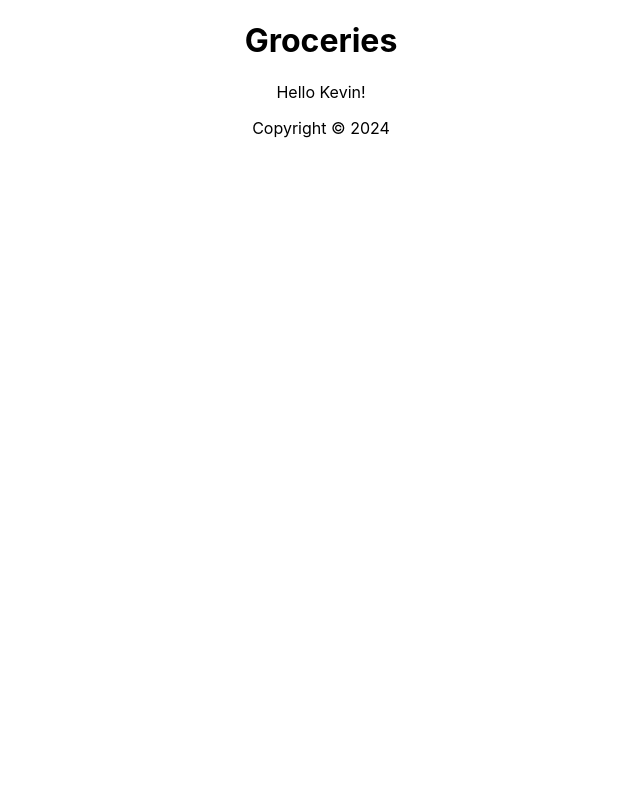
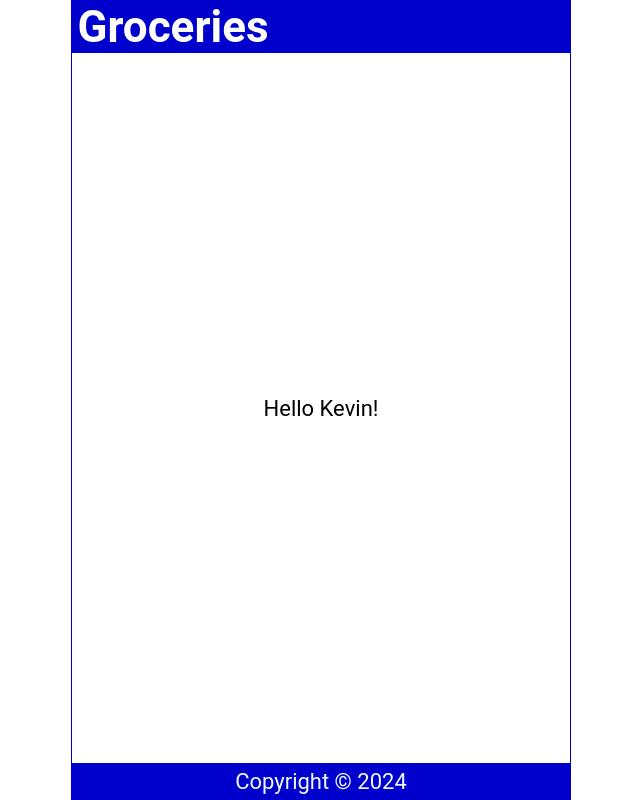
Before and after one commit to Anmol057/REACT_SERIES, a React (Create React App) app: page / in a window 1280 px wide. Shown: the whole page, without its empty margins (319-959 px from the left). Built offline with nearby package versions, Linux system fonts and the light colour scheme.

Commit message:
video 4 styles in css

```diff
--- a/src/App.css
+++ /dev/null
@@ -1,38 +0,0 @@
-.App {
-  text-align: center;
-}
-
-.App-logo {
-  height: 40vmin;
-  pointer-events: none;
-}
-
-@media (prefers-reduced-motion: no-preference) {
-  .App-logo {
-    animation: App-logo-spin infinite 20s linear;
-  }
-}
-
-.App-header {
-  background-color: #282c34;
-  min-height: 100vh;
-  display: flex;
-  flex-direction: column;
-  align-items: center;
-  justify-content: center;
-  font-size: calc(10px + 2vmin);
-  color: white;
-}
-
-.App-link {
-  color: #61dafb;
-}
-
-@keyframes App-logo-spin {
-  from {
-    transform: rotate(0deg);
-  }
-  to {
-    transform: rotate(360deg);
-  }
-}
--- a/src/App.js
+++ b/src/App.js
@@ -1,4 +1,3 @@
-import './App.css';
 import Header from './Header';
 import Content from './Content';
 import Footer from './Footer';
--- a/src/Header.js
+++ b/src/Header.js
@@ -1,8 +1,12 @@
 import React from 'react'
 
+const headerStyle = {
+    backgroundColor: 'mediumblue',
+    color: '#fff'
+}
 const Header = () => {
   return (
-    <header>
+    <header style={headerStyle}>
         <h1>Groceries</h1>
     </header>
   )
--- a/src/index.css
+++ b/src/index.css
@@ -1,13 +1,59 @@
+* {
+  margin: 0;
+  padding: 0;
+  box-sizing: border-box;
+}
+
+html {
+  font-size: 22px;
+}
+
 body {
-  margin: 0;
-  font-family: -apple-system, BlinkMacSystemFont, 'Segoe UI', 'Roboto', 'Oxygen',
+  min-height: 100vh;
+  font-family: 'Roboto', 'Oxygen',
     'Ubuntu', 'Cantarell', 'Fira Sans', 'Droid Sans', 'Helvetica Neue',
     sans-serif;
   -webkit-font-smoothing: antialiased;
   -moz-osx-font-smoothing: grayscale;
 }
 
-code {
-  font-family: source-code-pro, Menlo, Monaco, Consolas, 'Courier New',
-    monospace;
+.App {
+  display: flex;
+  flex-direction: column;
+  justify-content: center;
+  align-items: center;
+  height: 100vh;
+  width: 100%;
+  max-width: 500px;
+  border: 1px solid mediumblue;
+  margin: auto;
 }
+
+header {
+  width: 100%;
+  padding: 0 0.25em;
+  background-color: mediumblue;
+  color: aliceblue;
+  display: flex;
+  justify-content: space-between;
+  align-items: center;
+}
+
+main {
+  width: 100%;
+  display: flex;
+  flex-direction: column;
+  flex-grow: 1;
+  justify-content: center;
+  align-items: center;
+  overflow-y: auto;
+}
+
+footer {
+  width: 100%;
+  padding: 0.25em;
+  background-color: mediumblue;
+  color: aliceblue;
+  display: grid;
+  place-content: center;
+}
```
